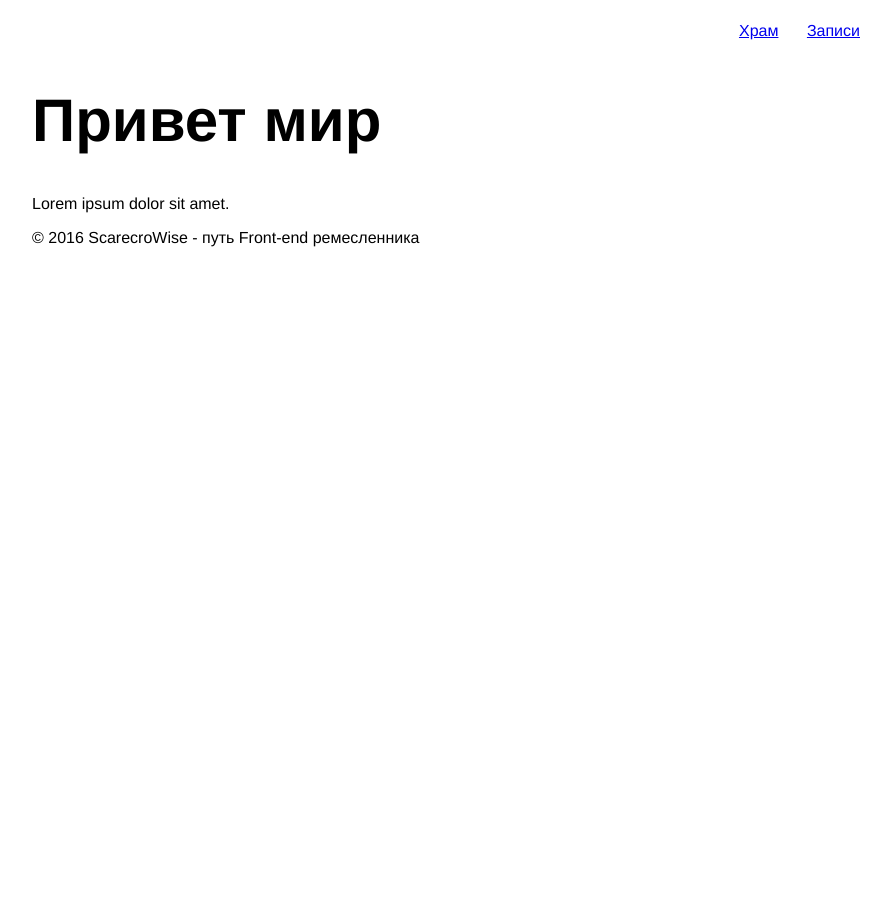
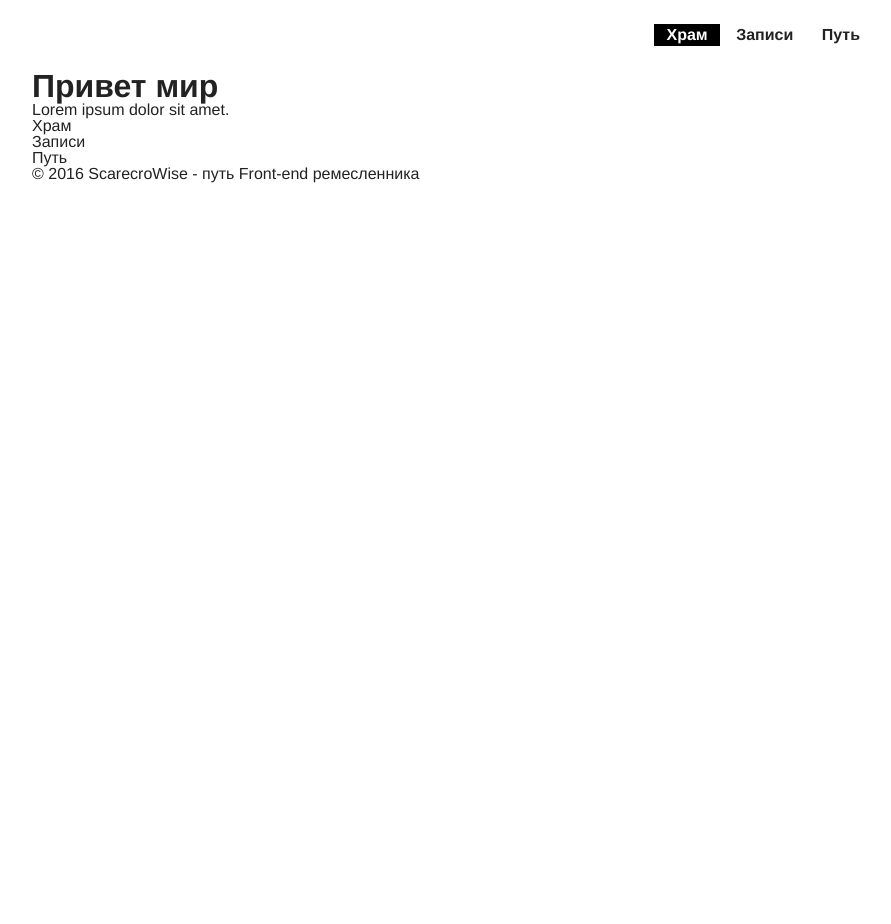
Before and after one commit to ScarecrowWise/notebook, a Jekyll site: the page built from index.html, in a window 1280 px wide. Shown: the whole page, without its empty margins (188-1079 px from the left). Built offline with Jekyll 4.4.1, drawn with Linux system fonts in a browser that asks for light colours; Markdown is read by kramdown in place of the engine named in the settings.

Commit message:
basic styles

```diff
--- /dev/null
+++ b/_includes/_default-nav.html
@@ -0,0 +1,7 @@
+<nav class='{{ include.navclass }}'>
+	<ul>
+		<li><a href="{{ site.baseurl }}/index.html" class="{% if page.url == '/' %} active {% endif %}">Храм</a></li>
+		<li><a href="{{ site.baseurl }}/notes.html" class="{% if page.url == '/notes.html' %} active {% endif %}">Записи</a></li>
+		<li><a href="{{ site.baseurl }}/about.html" class="{% if page.url == '/about.html' %} active {% endif %}">Путь</a></li>
+	</ul>
+</nav>
--- a/_includes/headnav.html
+++ /dev/null
@@ -1,6 +0,0 @@
-<nav class='header__nav'>
-	<ul>
-		<li><a href="{{site.baseurl}}/index.html">Храм</a></li>
-		<li><a href="{{site.baseurl}}/notes.html">Записи</a></li>
-	</ul>
-</nav>
--- a/_layouts/default.html
+++ b/_layouts/default.html
@@ -4,25 +4,33 @@
 	<meta charset="UTF-8">
 	<title>Записки ученика - Путь Front-end ремесленника</title>
 
-	<link rel="stylesheet" href="{{site.baseurl}}/css/core.css">
+	<link rel="stylesheet" href="{{ site.baseurl }}/css/core.css">
 </head>
 <body>
 
 	<div class="container">
 		<header class='header'>
-			{% include headnav.html %}
+
+			{% include _default-nav.html navclass='header__main-nav' %}
+
 		</header>
 
 
 
 		<main class='main'>
-			{{content}}
+
+			{{ content }}
+
 		</main>
 
 
 
 		<footer class='footer'>
+
+			{% include _default-nav.html navclass='footer__main-nav' %}
+
 			<p>&copy; 2016 ScarecroWise - путь Front-end ремесленника</p>
+
 		</footer>
 	</div>
 
--- a/_sass/_basic.scss
+++ b/_sass/_basic.scss
@@ -1,6 +1,4 @@
 html,body {
-	margin: 0;
-	padding: 0;
 	position: relative;
 	widows: 100%;
 	height: 100%;
@@ -8,6 +6,37 @@ html,body {
 body {
 	font-size: 16px;
 	font-family: Helvetica, sans-serif;
+	color: #222;
+}
+
+a {
+	text-decoration: none;
+	color: #222;
+	&:visited {
+		color: #222;
+	}
+	&:hover {
+		text-decoration: underline;
+	}
+}
+h1 {
+	font-size: 32px;
+	font-weight: 600;
+}
+h2 {
+	font-size: 24px;
+	font-weight: 600;
+}
+h3 {
+	font-size: 19px;
+	font-weight: 600;
+}
+h4 {
+	font-size: 16px;
+	font-weight: 600;
+}
+h5 {
+	font-size: 14px;
 }
 
 .container {
--- a/_sass/_header.scss
+++ b/_sass/_header.scss
@@ -1,4 +1,7 @@
-.header__nav {
+.header {
+	margin: 24px 0;
+}
+.header__main-nav {
 	ul {
 		padding: 0;
 		text-align: right;
@@ -8,7 +11,15 @@
 
 		a {
 			display: inline-block;
-			padding: 6px 12px;
+			padding: 3px 12px;
+			font-weight: bold;
+			&.active {
+				background-color: #000;
+				color: #fff;
+				&:hover {
+					text-decoration: underline;
+				}
+			}
 		}
 	}
 }
--- /dev/null
+++ b/_sass/_reset.scss
@@ -0,0 +1,43 @@
+html, body, div, span, applet, object, iframe,
+h1, h2, h3, h4, h5, h6, p, blockquote, pre,
+a, abbr, acronym, address, big, cite, code,
+del, dfn, em, img, ins, kbd, q, s, samp,
+small, strike, strong, sub, sup, tt, var,
+b, u, i, center,
+dl, dt, dd, ol, ul, li,
+fieldset, form, label, legend,
+table, caption, tbody, tfoot, thead, tr, th, td,
+article, aside, canvas, details, embed,
+figure, figcaption, footer, header, hgroup,
+menu, nav, output, ruby, section, summary,
+time, mark, audio, video {
+	margin: 0;
+	padding: 0;
+	border: 0;
+	font-size: 100%;
+	font: inherit;
+	vertical-align: baseline;
+}
+/* HTML5 display-role reset for older browsers */
+article, aside, details, figcaption, figure,
+footer, header, hgroup, menu, nav, section {
+	display: block;
+}
+body {
+	line-height: 1;
+}
+ol, ul {
+	list-style: none;
+}
+blockquote, q {
+	quotes: none;
+}
+blockquote:before, blockquote:after,
+q:before, q:after {
+	content: '';
+	content: none;
+}
+table {
+	border-collapse: collapse;
+	border-spacing: 0;
+}
--- /dev/null
+++ b/about.html
@@ -0,0 +1,4 @@
+---
+layout: default
+---
+<h1>Моя история</h1>
--- a/css/core.scss
+++ b/css/core.scss
@@ -2,9 +2,7 @@
 # Front matter comment to ensure Jekyll properly reads file.
 ---
 
+@import "reset";
 @import "basic";
 @import "header";
-
-h1 {
-	font-size: 60px;
-}
+@import "main";
```
Also changed, not shown: _sass/_main.scss (added).
